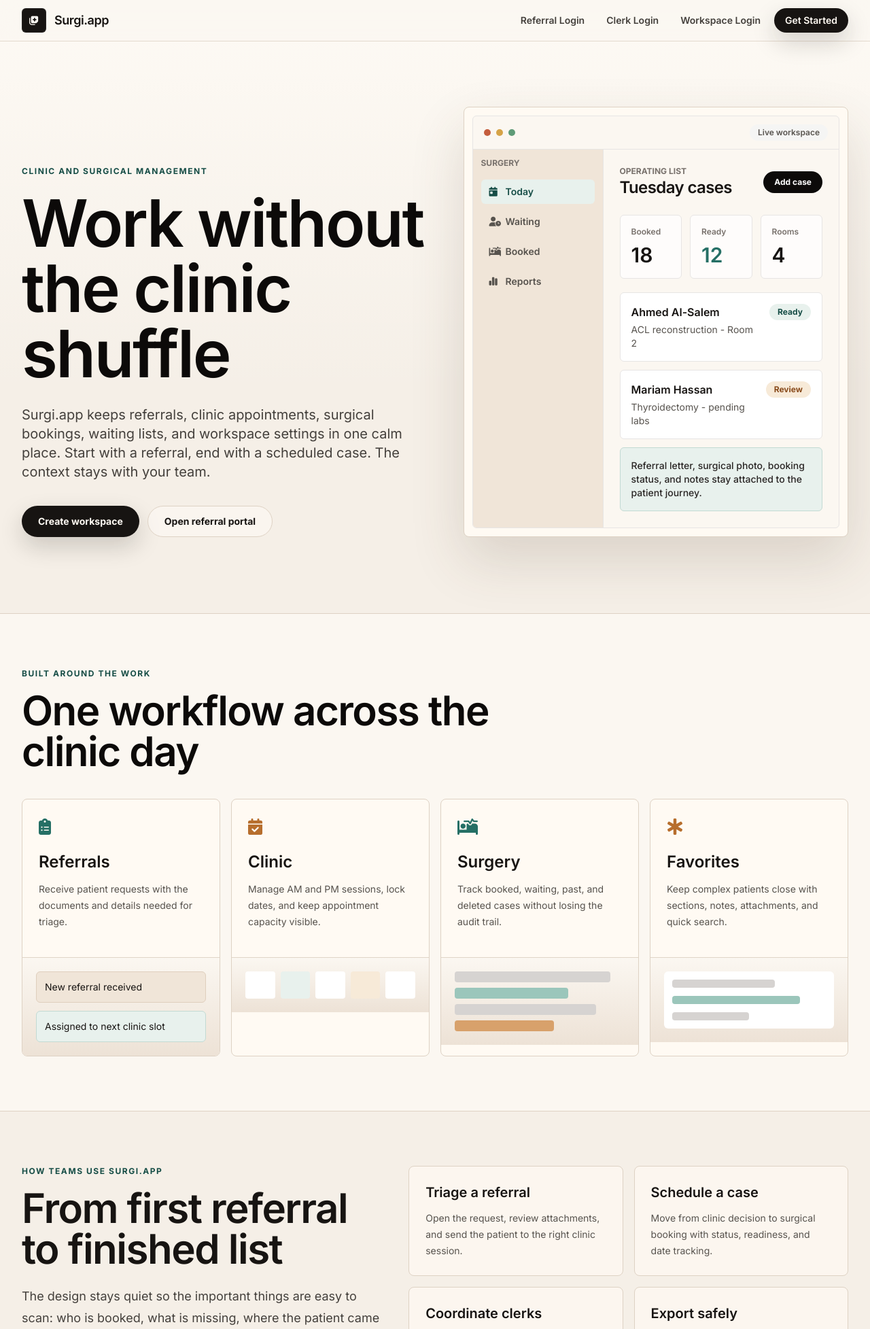
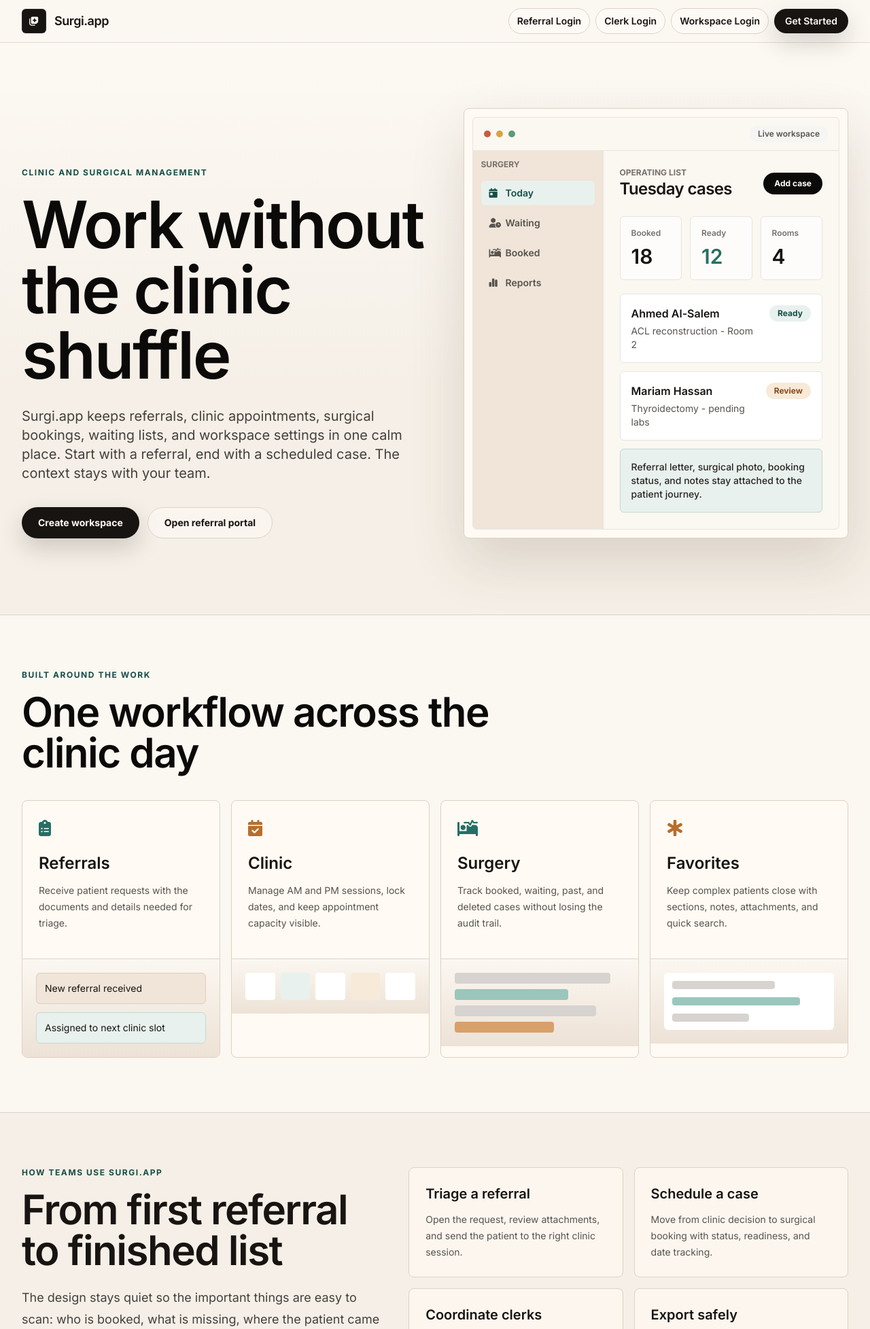
Before and after one commit to alqaseer/clinic, a Django app: page / in a window 1280 px wide. Shown: the top 1955 px of the page at 68% size. Run offline with Django 5.2, Linux system fonts and the light colour scheme; some libraries are stand-ins or nearby versions.

Commit message:
claude template2

```diff
--- a/core/templates/home.html
+++ b/core/templates/home.html
@@ -128,17 +128,6 @@
             border-color: var(--line);
         }
 
-        .scroll-reveal {
-            opacity: 0;
-            transform: translateY(18px);
-            transition: opacity 0.65s ease, transform 0.65s ease;
-        }
-
-        .scroll-reveal.revealed {
-            opacity: 1;
-            transform: translateY(0);
-        }
-
         @media (max-width: 640px) {
             .hero-title {
                 font-size: clamp(3.2rem, 18vw, 5.3rem);
@@ -149,7 +138,7 @@
 <body class="overflow-x-hidden">
     <div class="site-shell min-h-screen">
         <nav class="top-nav sticky top-0 z-50">
-            <div class="mx-auto flex max-w-7xl items-center justify-between gap-4 px-4 py-3 sm:px-6 lg:px-8">
+            <div class="mx-auto flex max-w-7xl flex-col gap-3 px-4 py-3 sm:px-6 md:flex-row md:items-center md:justify-between lg:px-8">
                 <a href="#" class="flex min-w-0 items-center gap-3">
                     <span class="brand-mark flex h-9 w-9 shrink-0 items-center justify-center rounded-md">
                         <i class="fas fa-notes-medical text-sm"></i>
@@ -157,17 +146,17 @@
                     <span class="truncate text-lg font-semibold tracking-tight">Surgi.app</span>
                 </a>
 
-                <div class="flex items-center gap-1.5 sm:gap-2">
-                    <a href="{% url 'refer' %}" class="hidden rounded-full px-3 py-2 text-sm font-semibold text-stone-700 hover:bg-stone-900/5 md:inline-flex">
+                <div class="grid w-full grid-cols-2 gap-2 sm:flex sm:w-auto sm:flex-wrap sm:items-center sm:justify-end">
+                    <a href="{% url 'refer' %}" class="btn-secondary inline-flex items-center justify-center rounded-full px-3 py-2 text-center text-xs font-semibold transition sm:text-sm">
                         Referral Login
                     </a>
-                    <a href="{% url 'doctor_calendar' %}" class="hidden rounded-full px-3 py-2 text-sm font-semibold text-stone-700 hover:bg-stone-900/5 md:inline-flex">
+                    <a href="{% url 'doctor_calendar' %}" class="btn-secondary inline-flex items-center justify-center rounded-full px-3 py-2 text-center text-xs font-semibold transition sm:text-sm">
                         Clerk Login
                     </a>
-                    <a href="{% url 'login' %}" class="hidden rounded-full px-3 py-2 text-sm font-semibold text-stone-700 hover:bg-stone-900/5 sm:inline-flex">
+                    <a href="{% url 'login' %}" class="btn-secondary inline-flex items-center justify-center rounded-full px-3 py-2 text-center text-xs font-semibold transition sm:text-sm">
                         Workspace Login
                     </a>
-                    <a href="{% url 'signup' %}" class="btn-primary inline-flex items-center justify-center rounded-full px-4 py-2 text-sm font-semibold transition">
+                    <a href="{% url 'signup' %}" class="btn-primary inline-flex items-center justify-center rounded-full px-3 py-2 text-center text-xs font-semibold transition sm:px-4 sm:text-sm">
                         Get Started
                     </a>
                 </div>
@@ -177,7 +166,7 @@
         <main>
             <section class="mx-auto max-w-7xl px-4 pb-20 pt-16 sm:px-6 sm:pt-24 lg:px-8 lg:pb-28">
                 <div class="grid items-end gap-12 lg:grid-cols-[1.03fr_0.97fr]">
-                    <div class="scroll-reveal">
+                    <div>
                         <p class="eyebrow mb-5 text-xs font-bold uppercase">Clinic and surgical management</p>
                         <h1 class="hero-title text-6xl font-semibold leading-none tracking-tight text-stone-950 md:text-7xl lg:text-8xl">
                             Work without the clinic shuffle
@@ -196,7 +185,7 @@
                         </div>
                     </div>
 
-                    <div class="product-frame scroll-reveal rounded-lg p-3" style="transition-delay: 0.12s;">
+                    <div class="product-frame rounded-lg p-3">
                         <div class="overflow-hidden rounded-md border border-stone-200 bg-[#fbf7f1]">
                             <div class="flex items-center justify-between border-b border-stone-200 px-4 py-3">
                                 <div class="flex items-center gap-2">
@@ -286,13 +275,13 @@
 
             <section id="apps" class="border-y divider bg-[#fbf7f1]">
                 <div class="mx-auto max-w-7xl px-4 py-20 sm:px-6 lg:px-8">
-                    <div class="mb-10 max-w-3xl scroll-reveal">
+                    <div class="mb-10 max-w-3xl">
                         <p class="eyebrow mb-4 text-xs font-bold uppercase">Built around the work</p>
                         <h2 class="text-4xl font-semibold tracking-tight text-stone-950 md:text-6xl">One workflow across the clinic day</h2>
                     </div>
 
                     <div class="grid gap-4 md:grid-cols-2 lg:grid-cols-4">
-                        <article class="feature-tile scroll-reveal rounded-lg">
+                        <article class="feature-tile rounded-lg">
                             <div class="p-6">
                                 <i class="fas fa-clipboard-list mb-5 text-2xl text-[#256f65]"></i>
                                 <h3 class="text-2xl font-semibold">Referrals</h3>
@@ -304,7 +293,7 @@
                             </div>
                         </article>
 
-                        <article class="feature-tile scroll-reveal rounded-lg" style="transition-delay: 0.08s;">
+                        <article class="feature-tile rounded-lg">
                             <div class="p-6">
                                 <i class="fas fa-calendar-check mb-5 text-2xl text-[#b76e2d]"></i>
                                 <h3 class="text-2xl font-semibold">Clinic</h3>
@@ -321,7 +310,7 @@
                             </div>
                         </article>
 
-                        <article class="feature-tile scroll-reveal rounded-lg" style="transition-delay: 0.16s;">
+                        <article class="feature-tile rounded-lg">
                             <div class="p-6">
                                 <i class="fas fa-bed-pulse mb-5 text-2xl text-[#256f65]"></i>
                                 <h3 class="text-2xl font-semibold">Surgery</h3>
@@ -337,7 +326,7 @@
                             </div>
                         </article>
 
-                        <article class="feature-tile scroll-reveal rounded-lg" style="transition-delay: 0.24s;">
+                        <article class="feature-tile rounded-lg">
                             <div class="p-6">
                                 <i class="fas fa-star-of-life mb-5 text-2xl text-[#b76e2d]"></i>
                                 <h3 class="text-2xl font-semibold">Favorites</h3>
@@ -357,7 +346,7 @@
 
             <section id="teams" class="mx-auto max-w-7xl px-4 py-20 sm:px-6 lg:px-8">
                 <div class="grid gap-10 lg:grid-cols-[0.9fr_1.1fr]">
-                    <div class="scroll-reveal">
+                    <div>
                         <p class="eyebrow mb-4 text-xs font-bold uppercase">How teams use Surgi.app</p>
                         <h2 class="text-4xl font-semibold tracking-tight md:text-6xl">From first referral to finished list</h2>
                         <p class="mt-6 text-lg leading-8 text-stone-700">
@@ -366,19 +355,19 @@
                     </div>
 
                     <div class="grid gap-4 sm:grid-cols-2">
-                        <div class="workflow-card scroll-reveal rounded-lg p-6 transition">
+                        <div class="workflow-card rounded-lg p-6 transition">
                             <h3 class="text-xl font-semibold">Triage a referral</h3>
                             <p class="mt-3 text-sm leading-6 text-stone-600">Open the request, review attachments, and send the patient to the right clinic session.</p>
                         </div>
-                        <div class="workflow-card scroll-reveal rounded-lg p-6 transition" style="transition-delay: 0.08s;">
+                        <div class="workflow-card rounded-lg p-6 transition">
                             <h3 class="text-xl font-semibold">Schedule a case</h3>
                             <p class="mt-3 text-sm leading-6 text-stone-600">Move from clinic decision to surgical booking with status, readiness, and date tracking.</p>
                         </div>
-                        <div class="workflow-card scroll-reveal rounded-lg p-6 transition" style="transition-delay: 0.16s;">
+                        <div class="workflow-card rounded-lg p-6 transition">
                             <h3 class="text-xl font-semibold">Coordinate clerks</h3>
                             <p class="mt-3 text-sm leading-6 text-stone-600">Give staff a focused entry point for calendars and appointment handling.</p>
                         </div>
-                        <div class="workflow-card scroll-reveal rounded-lg p-6 transition" style="transition-delay: 0.24s;">
+                        <div class="workflow-card rounded-lg p-6 transition">
                             <h3 class="text-xl font-semibold">Export safely</h3>
                             <p class="mt-3 text-sm leading-6 text-stone-600">Download workspace data when you need a local copy for audits or backup.</p>
                         </div>
@@ -388,23 +377,23 @@
 
             <section id="security" class="border-y divider bg-[#fbf7f1]">
                 <div class="mx-auto max-w-7xl px-4 py-20 sm:px-6 lg:px-8">
-                    <div class="mb-10 max-w-3xl scroll-reveal">
+                    <div class="mb-10 max-w-3xl">
                         <p class="eyebrow mb-4 text-xs font-bold uppercase">Trusted clinic operations</p>
                         <h2 class="text-4xl font-semibold tracking-tight md:text-6xl">Reviewable, organized, and made for real teams</h2>
                     </div>
 
                     <div class="grid gap-4 md:grid-cols-3">
-                        <div class="trust-card scroll-reveal rounded-lg p-7">
+                        <div class="trust-card rounded-lg p-7">
                             <i class="fas fa-user-shield mb-5 text-2xl text-[#256f65]"></i>
                             <h3 class="text-xl font-semibold">Workspace access</h3>
                             <p class="mt-3 text-sm leading-6 text-stone-600">Users land in their own workspace and staff views stay separated by role.</p>
                         </div>
-                        <div class="trust-card scroll-reveal rounded-lg p-7" style="transition-delay: 0.08s;">
+                        <div class="trust-card rounded-lg p-7">
                             <i class="fas fa-clock-rotate-left mb-5 text-2xl text-[#b76e2d]"></i>
                             <h3 class="text-xl font-semibold">Action history</h3>
                             <p class="mt-3 text-sm leading-6 text-stone-600">Important patient and booking changes can be logged for later review.</p>
                         </div>
-                        <div class="trust-card scroll-reveal rounded-lg p-7" style="transition-delay: 0.16s;">
+                        <div class="trust-card rounded-lg p-7">
                             <i class="fas fa-file-arrow-down mb-5 text-2xl text-[#256f65]"></i>
                             <h3 class="text-xl font-semibold">Data ownership</h3>
                             <p class="mt-3 text-sm leading-6 text-stone-600">Export your clinic and surgical data when the team needs a copy.</p>
@@ -415,14 +404,14 @@
 
             <section class="mx-auto max-w-7xl px-4 py-20 sm:px-6 lg:px-8">
                 <div class="grid gap-10 lg:grid-cols-[1fr_0.9fr] lg:items-center">
-                    <div class="scroll-reveal">
+                    <div>
                         <h2 class="text-5xl font-semibold tracking-tight md:text-7xl">Get your clinic into one place</h2>
                         <p class="mt-6 max-w-2xl text-lg leading-8 text-stone-700">
                             Create a workspace for your service, invite the right staff, and keep referrals, clinic sessions, and surgical lists moving together.
                         </p>
                     </div>
 
-                    <div class="capability-card scroll-reveal rounded-lg p-6">
+                    <div class="capability-card rounded-lg p-6">
                         <p class="text-sm font-bold uppercase text-stone-500">Choose an entry point</p>
                         <div class="mt-5 grid gap-3">
                             <a href="{% url 'signup' %}" class="btn-primary flex items-center justify-between rounded-full px-5 py-3 text-sm font-bold transition">
@@ -460,21 +449,5 @@
         </footer>
     </div>
 
-    <script>
-        const observer = new IntersectionObserver((entries) => {
-            entries.forEach((entry) => {
-                if (entry.isIntersecting) {
-                    entry.target.classList.add("revealed");
-                }
-            });
-        }, {
-            threshold: 0.12,
-            rootMargin: "0px 0px -40px 0px"
-        });
-
-        document.querySelectorAll(".scroll-reveal").forEach((element) => {
-            observer.observe(element);
-        });
-    </script>
 </body>
 </html>
```
